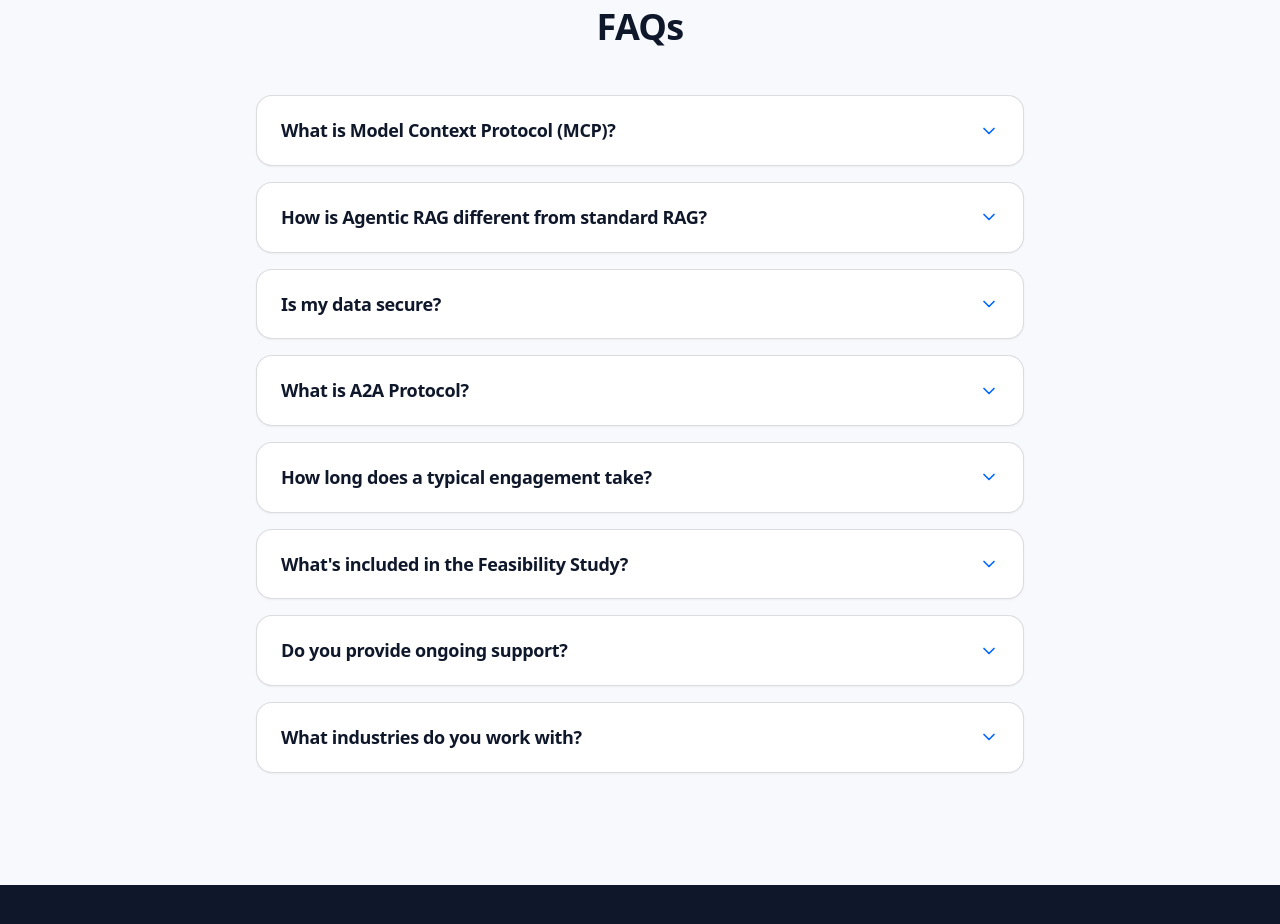
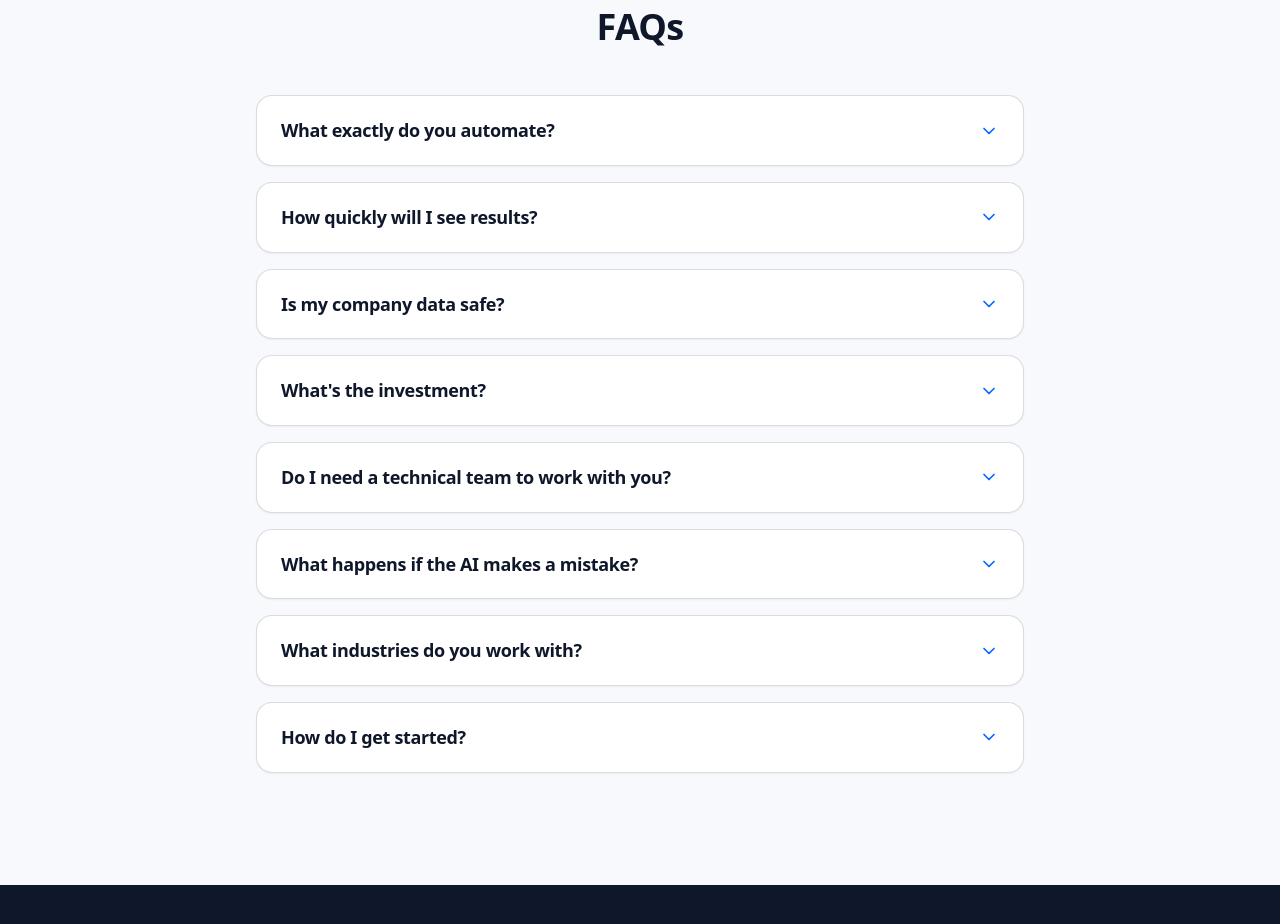
Before and after one commit to aidinvm/esinnov-site, a Next.js app: page / in a window 1280 px wide. Shown: the part 4340-5264 px from the top of the page. Built offline with nearby package versions, Linux system fonts and the light colour scheme.

Commit message:
Rewrite FAQ for business executives - remove technical jargon

```diff
--- a/src/app/page.tsx
+++ b/src/app/page.tsx
@@ -55,36 +55,36 @@ const integrations = [
 // FAQ
 const faqs = [
   {
-    q: "What is Model Context Protocol (MCP)?",
-    a: "MCP is Anthropic's open standard for AI context management. It allows large language models to interact with external tools, data sources, and systems through a single, standardized interface. This eliminates the need for custom integrations and dramatically reduces context switching."
+    q: "What exactly do you automate?",
+    a: "We automate the repetitive, time consuming work that slows down your operations. Document review, data extraction, compliance checks, report generation, and multi step approval workflows. If it involves reading, analyzing, and making routine decisions, we can likely automate it."
   },
   {
-    q: "How is Agentic RAG different from standard RAG?",
-    a: "Standard RAG follows a fixed, linear process. Agentic RAG, on the other hand, introduces autonomous decision making at every stage. Agents decide what to index, how to retrieve information, and validate their own outputs through built in critic loops."
+    q: "How quickly will I see results?",
+    a: "You'll see a working prototype within 14 days. Most clients experience immediate time savings once we deploy, often reducing hours of manual work down to minutes. We measure success by tangible outcomes, not technical milestones."
   },
   {
-    q: "Is my data secure?",
-    a: "Absolutely. We operate on a Sovereign Node model, which means your knowledge graph runs on completely isolated infrastructure. We never use your data to train public models, and you retain full ownership at all times."
+    q: "Is my company data safe?",
+    a: "Completely. Your data stays on isolated infrastructure that we set up specifically for you. We never mix client data, never use it to train AI models, and you retain full ownership. We can also deploy within your own cloud environment if required."
   },
   {
-    q: "What is A2A Protocol?",
-    a: "A2A, or Agent to Agent, is Google's open protocol for agent interoperability. It enables our systems to communicate seamlessly with other enterprise agents, regardless of the underlying framework or vendor."
+    q: "What's the investment?",
+    a: "Feasibility studies start at $1,500 and are delivered in 48 hours. Pilot projects are quoted based on scope. Most clients see ROI within the first month of deployment through reduced labor costs and faster turnaround times."
   },
   {
-    q: "How long does a typical engagement take?",
-    a: "It depends on the scope. Feasibility studies are delivered within 48 hours. Agent pilots run for 14 days with full monitoring included. Production deployments typically take around 4 weeks, depending on complexity."
+    q: "Do I need a technical team to work with you?",
+    a: "Not at all. We handle all the technical implementation. You just need someone who understands your current workflows and can tell us what's working and what's not. We translate business problems into working solutions."
   },
   {
-    q: "What's included in the Feasibility Study?",
-    a: "You'll receive a comprehensive analysis of your use case, architecture recommendations, MCP and A2A integration mapping, a cost estimation, and a clear go or no go recommendation with actionable next steps."
-  },
-  {
-    q: "Do you provide ongoing support?",
-    a: "Yes, we do. Production deployments include monitoring, maintenance, and dedicated support. We also offer retainer arrangements for organizations that want continuous optimization and ongoing agent development."
+    q: "What happens if the AI makes a mistake?",
+    a: "Every critical decision includes human review before final action. We design systems with validation checkpoints so your team stays in control. You approve, the AI executes. No surprises, no autonomous decisions on high stakes items."
   },
   {
     q: "What industries do you work with?",
-    a: "We specialize in real estate, manufacturing, and operations heavy industries. Our systems work particularly well for organizations dealing with high volume document processing, compliance workflows, and complex, multi stakeholder decision making."
+    a: "We specialize in real estate, manufacturing, and professional services. Any industry dealing with high volume paperwork, compliance requirements, or complex approval chains is a strong fit for what we build."
+  },
+  {
+    q: "How do I get started?",
+    a: "Start with a Feasibility Study. We'll analyze your use case, identify automation opportunities, and give you a clear recommendation within 48 hours. No commitment beyond that. If it makes sense to proceed, we'll scope a pilot together."
   },
 ];
 
```
